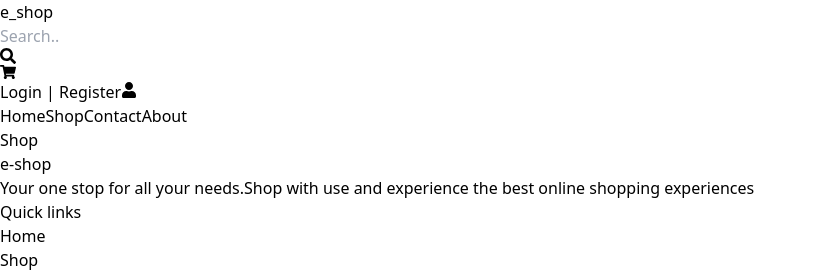
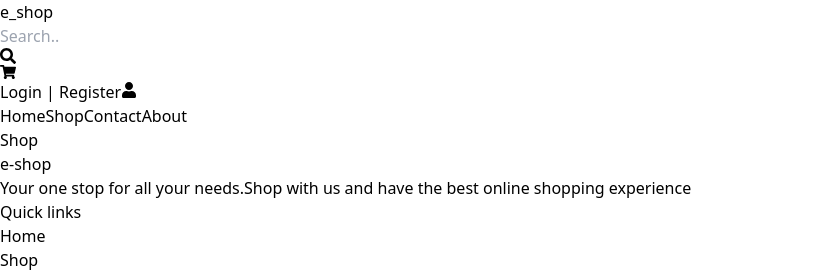
Before and after one commit to bobbyDeepak1415/E-commerce-latest, a React (Vite) app: page /shop in a window 1280 px wide. Shown: the top 272 px of the page, without its empty margins (0-817 px from the left). Built offline with nearby package versions, Linux system fonts and the light colour scheme.

Commit message:
i changed the description again

```diff
--- a/src/components/Footer.jsx
+++ b/src/components/Footer.jsx
@@ -9,8 +9,8 @@ function Footer() {
         <div>
           <h3 className="text-xl font-semibold">e-shop</h3>
           <p className="mt-4">
-            Your one stop for all your needs.Shop with use and experience the
-            best online shopping experiences
+            Your one stop for all your needs.Shop with us and have the best
+            online shopping experience
           </p>
         </div>
         <div className="flex flex-col md:items-center">
```
